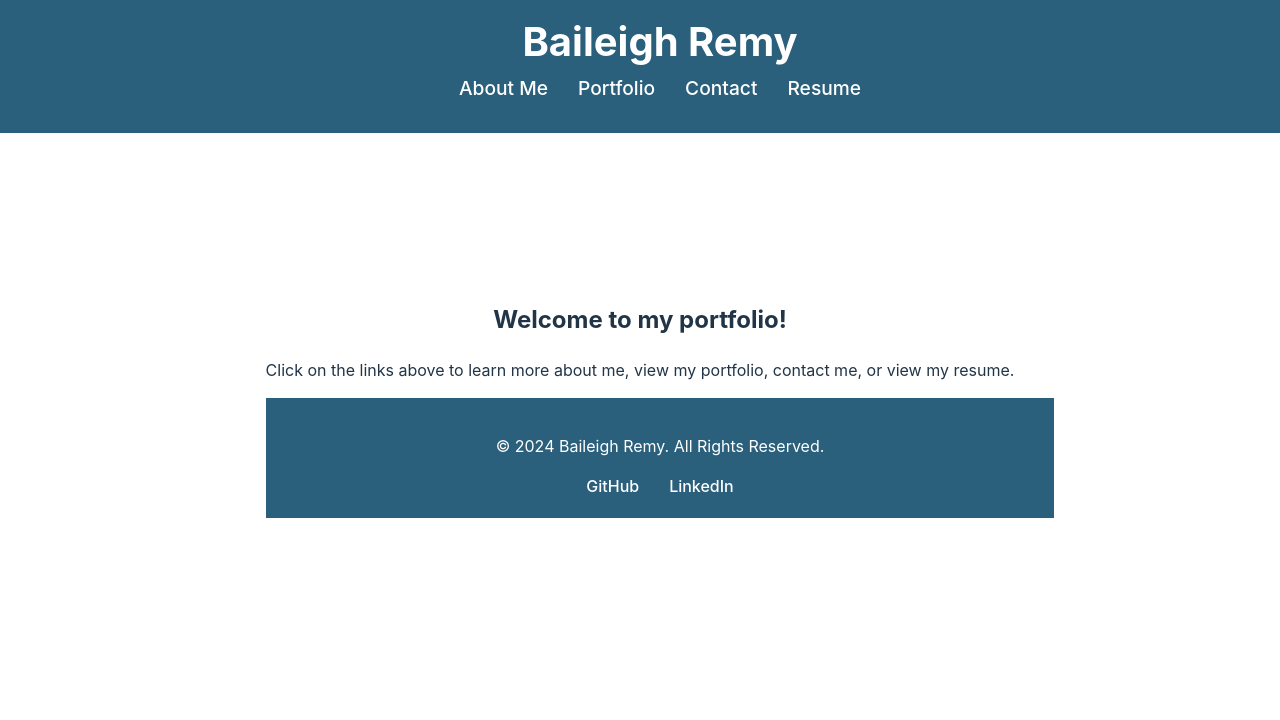
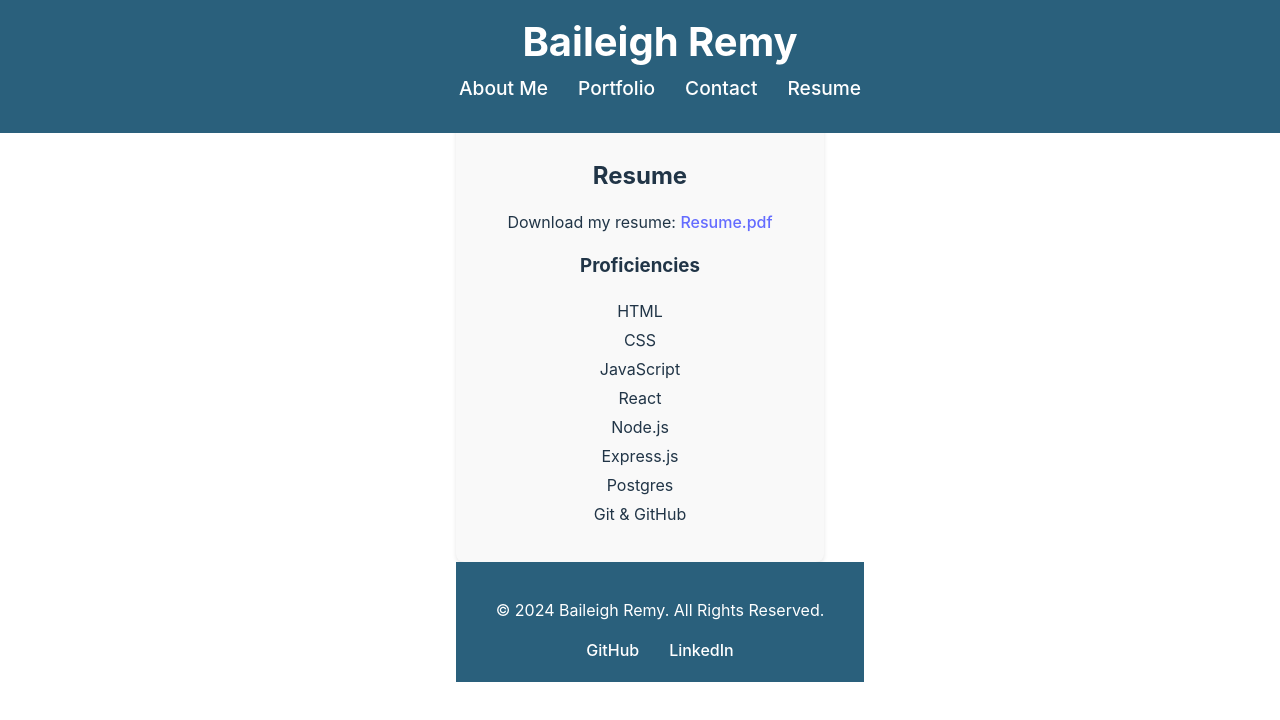
Before and after one commit to BaileighRemy/Remy-Portfolio, a React (Vite) app in the folder 02-Challenge/remy-portfolio/: page /resume in a window 1280 px wide. Shown: the top 720 px of the page. Built offline with nearby package versions, Linux system fonts and the light colour scheme.

Commit message:
Added Resume information

```diff
--- a/02-Challenge/remy-portfolio/src/App.css
+++ b/02-Challenge/remy-portfolio/src/App.css
@@ -201,6 +201,31 @@ nav a:hover {
   text-decoration: underline;
 }
 
+.resume {
+  padding: 20px;
+  background-color: #f9f9f9;
+  border-radius: 8px;
+  box-shadow: 0 2px 4px rgba(0, 0, 0, 0.1);
+}
+
+.resume h2 {
+  font-size: 24px;
+  margin-bottom: 10px;
+}
+
+.resume p {
+  margin-bottom: 15px;
+}
+
+.resume ul {
+  list-style-type: none;
+  padding: 0;
+}
+
+.resume li {
+  margin: 5px 0;
+}
+
 footer {
   background-color: #2a607c; /* Dark blue background */
   color: white; /* White text color */
--- a/02-Challenge/remy-portfolio/src/Resume.jsx
+++ b/02-Challenge/remy-portfolio/src/Resume.jsx
@@ -2,8 +2,19 @@ const Resume = () => {
 
     return (
         <div className="resume">
-            <h2>Welcome to my portfolio!</h2>
-            <p>Click on the links above to learn more about me, view my portfolio, contact me, or view my resume.</p>
+            <h2>Resume</h2>
+            <p>Download my resume: <a href="../public/RemyResume.pdf" target="_blank" rel="noopener noreferrer">Resume.pdf</a></p>
+            <h3>Proficiencies</h3>
+            <ul>
+                <li>HTML</li>
+                <li>CSS</li>
+                <li>JavaScript</li>
+                <li>React</li>
+                <li>Node.js</li>
+                <li>Express.js</li>
+                <li>Postgres</li>
+                <li>Git & GitHub</li>
+            </ul>
         </div>
     );
 }
```
Also changed, not shown: 1 other file (tests, documents, lock files or other folders).
